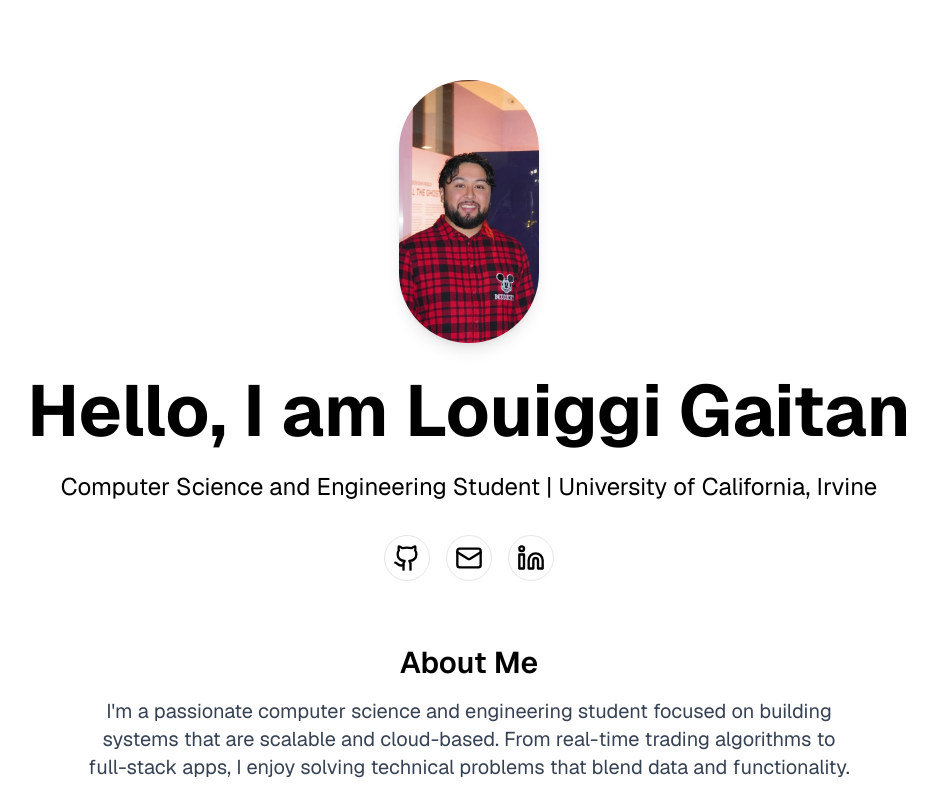
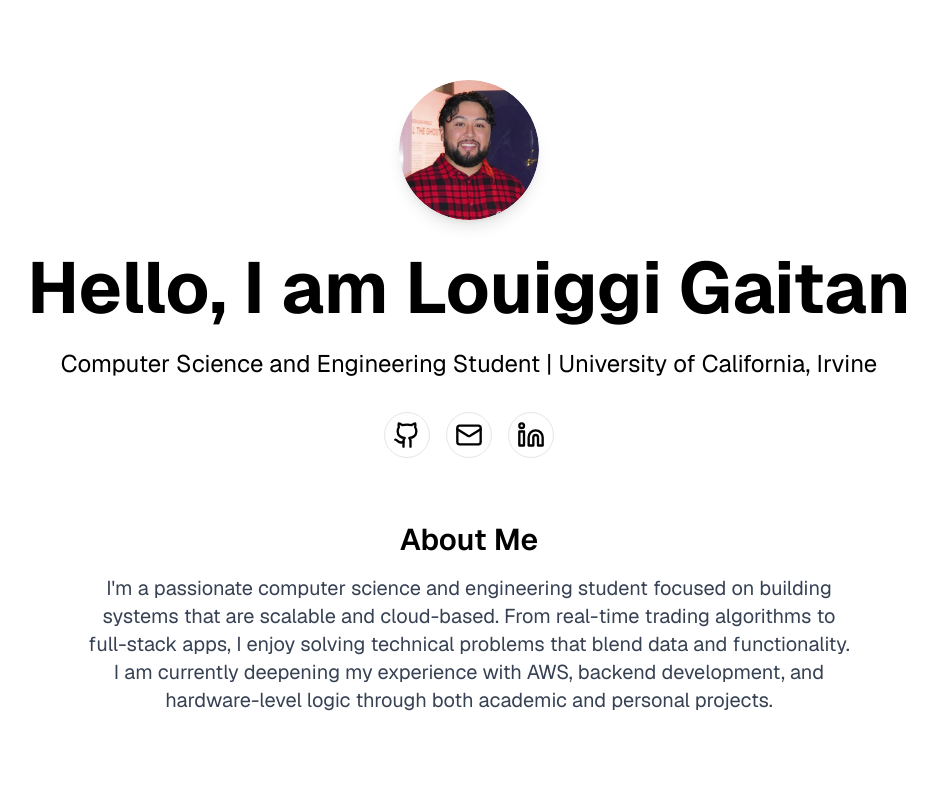
Before and after one commit to lg5092/Site, a Next.js app: page / in a window 1280 px wide. Shown: the top 785 px of the page, without its empty margins (171-1108 px from the left). Built offline with nearby package versions, Linux system fonts and the light colour scheme.

Commit message:
picture readjust

```diff
--- a/src/app/page.tsx
+++ b/src/app/page.tsx
@@ -20,14 +20,16 @@ export default function Home() {
           className="text-center"
         >
           <div className="mb-8 flex justify-center">
+            <div className="w-[140px] h-[140px] rounded-full overflow-hidden shadow-lg">
               <Image
                 src="/pic2.jpg"
                 alt="Louiggi Gaitan"
                 width={140}
-              height={100}
-              className="rounded-full shadow-lg"
+                height={140}
+                className="rounded-full object-cover w-full h-full"
                 priority
               />
+              </div>
           </div>
           <h1 className="text-5xl md:text-7xl font-bold mb-6">Hello, I am Louiggi Gaitan</h1>
           <p className="text-xl md:text-2xl mb-8">
```
Lines whose indentation alone changed are shown as unchanged.
